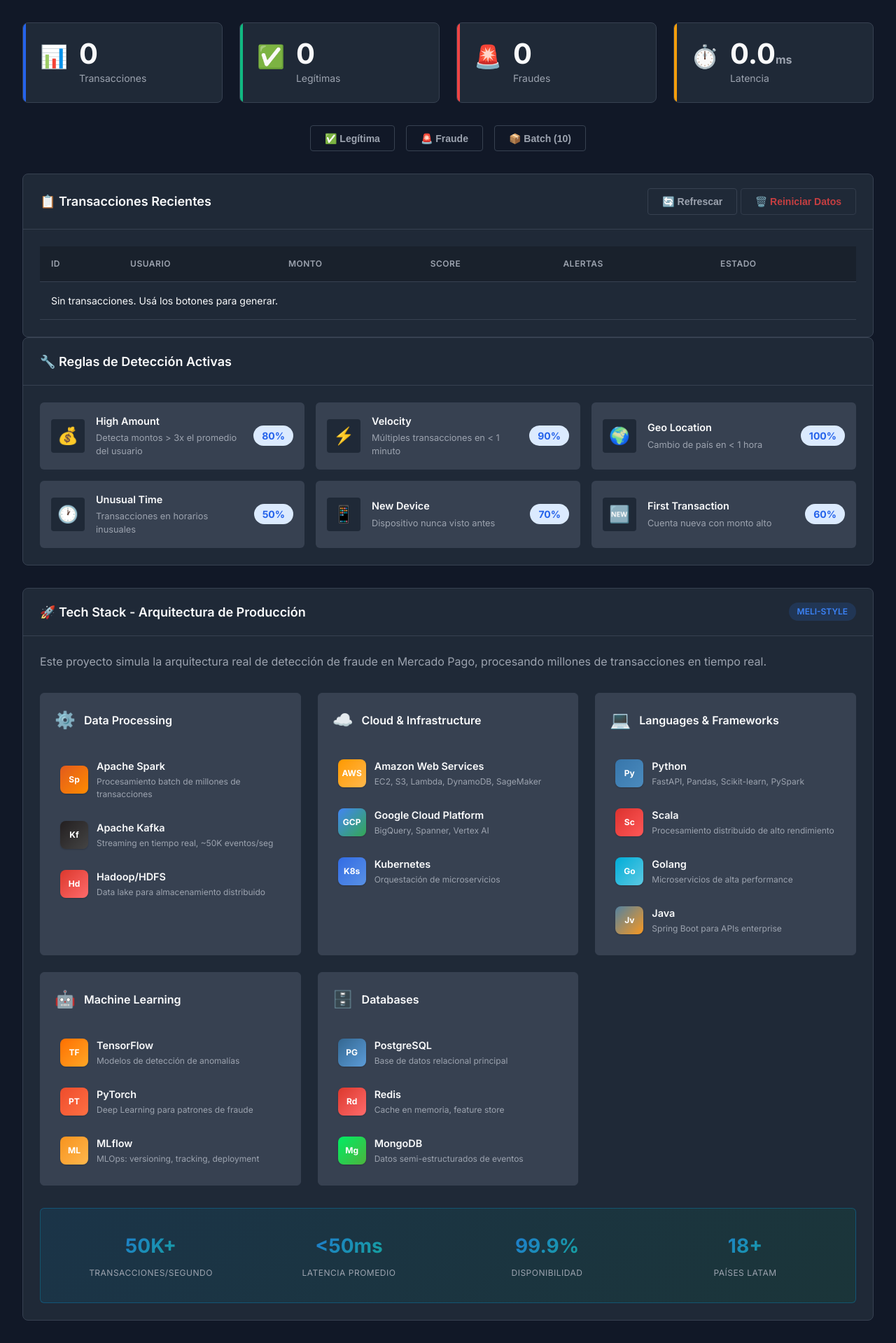
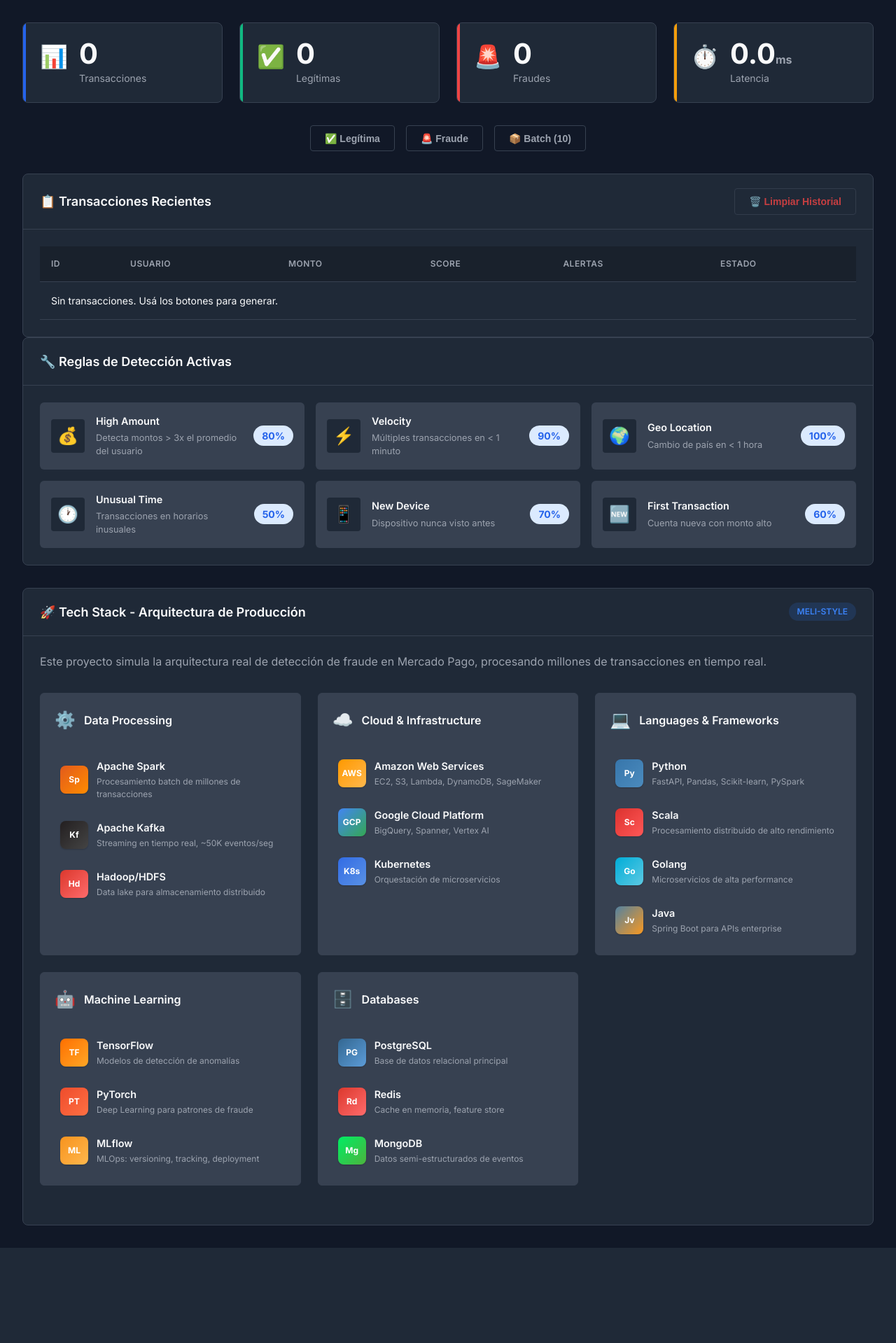
Before and after one commit to ramiroschettino/fraud-detection-meli, a FastAPI app: page / in a window 1280 px wide. Shown: the part 60-1979 px from the top of the page at 70% size. After the commit the page ends 1843 px from the top, so only its background shows below. Run offline with FastAPI, Linux system fonts and the light colour scheme; data that the repository does not hold is empty.

Commit message:
Final UI cleanup: removed metrics, removed refresh button, made reset instant

```diff
--- a/static/js/dashboard.js
+++ b/static/js/dashboard.js
@@ -332,17 +332,24 @@ function showToast(type, title, msg) {
 
 // Función para reiniciar todos los datos
 async function resetData() {
-    if (!confirm('¿Estás seguro de reiniciar todos los datos y estadísticas?')) return;
+    if (!confirm('¿Desea borrar todo el historial?')) return;
+
+    // Limpieza instantánea en la UI
+    const tbody = document.getElementById('transactions-table');
+    if (tbody) tbody.innerHTML = '<tr class="empty-row"><td colspan="6">Limpiando...</td></tr>';
+
+    const stats = { total_transactions: 0, fraud_detected: 0, avg_processing_time_ms: 0, transactions_by_status: { approved: 0 } };
+    updateStats(stats);
 
     try {
         const result = await apiCall('/api/fraud/reset', { method: 'POST' });
         if (result && result.status === 'success') {
-            showToast('info', 'Sistema Reiniciado', 'Se han limpiado todas las transacciones y estadísticas');
+            showToast('info', 'Éxito', 'Historial borrado');
             await refreshAll();
         }
     } catch (e) {
         console.error('Reset error:', e);
-        showToast('error', 'Error', 'No se pudo reiniciar el sistema');
+        showToast('error', 'Error', 'No se pudo limpiar en el servidor');
     }
 }
 
--- a/templates/dashboard.html
+++ b/templates/dashboard.html
@@ -7,7 +7,7 @@
     <title>Sistema de Detección de Fraude | Panel de Control</title>
     <meta name="description" content="Sistema de detección de fraude en tiempo real">
     <link href="https://fonts.googleapis.com/css2?family=Inter:wght@400;500;600;700&display=swap" rel="stylesheet">
-    <link rel="stylesheet" href="/static/css/dashboard.css?v=20260109d">
+    <link rel="stylesheet" href="/static/css/dashboard.css?v=20260109e">
 </head>
 
 <body>
@@ -78,8 +78,7 @@
             <div class="card-header">
                 <h2>📋 Transacciones Recientes</h2>
                 <div class="card-header-actions">
-                    <button class="btn btn-ghost" onclick="refreshAll()">🔄 Refrescar</button>
-                    <button class="btn btn-ghost btn-danger-ghost" onclick="resetData()">🗑️ Reiniciar Datos</button>
+                    <button class="btn btn-ghost btn-danger-ghost" onclick="resetData()">🗑️ Limpiar Historial</button>
                 </div>
             </div>
             <div class="card-body">
@@ -353,26 +352,6 @@
                         </div>
                     </div>
                 </div>
-
-                <!-- Metrics -->
-                <div class="tech-metrics">
-                    <div class="tech-metric">
-                        <span class="metric-value">50K+</span>
-                        <span class="metric-label">Transacciones/segundo</span>
-                    </div>
-                    <div class="tech-metric">
-                        <span class="metric-value">&lt;50ms</span>
-                        <span class="metric-label">Latencia promedio</span>
-                    </div>
-                    <div class="tech-metric">
-                        <span class="metric-value">99.9%</span>
-                        <span class="metric-label">Disponibilidad</span>
-                    </div>
-                    <div class="tech-metric">
-                        <span class="metric-value">18+</span>
-                        <span class="metric-label">Países LATAM</span>
-                    </div>
-                </div>
             </div>
         </section>
     </main>
@@ -442,7 +421,7 @@
     <!-- Toast Notifications -->
     <div class="toast-container" id="toast-container"></div>
 
-    <script src="/static/js/dashboard.js?v=20260109d"></script>
+    <script src="/static/js/dashboard.js?v=20260109e"></script>
 </body>
 
 </html>
```
